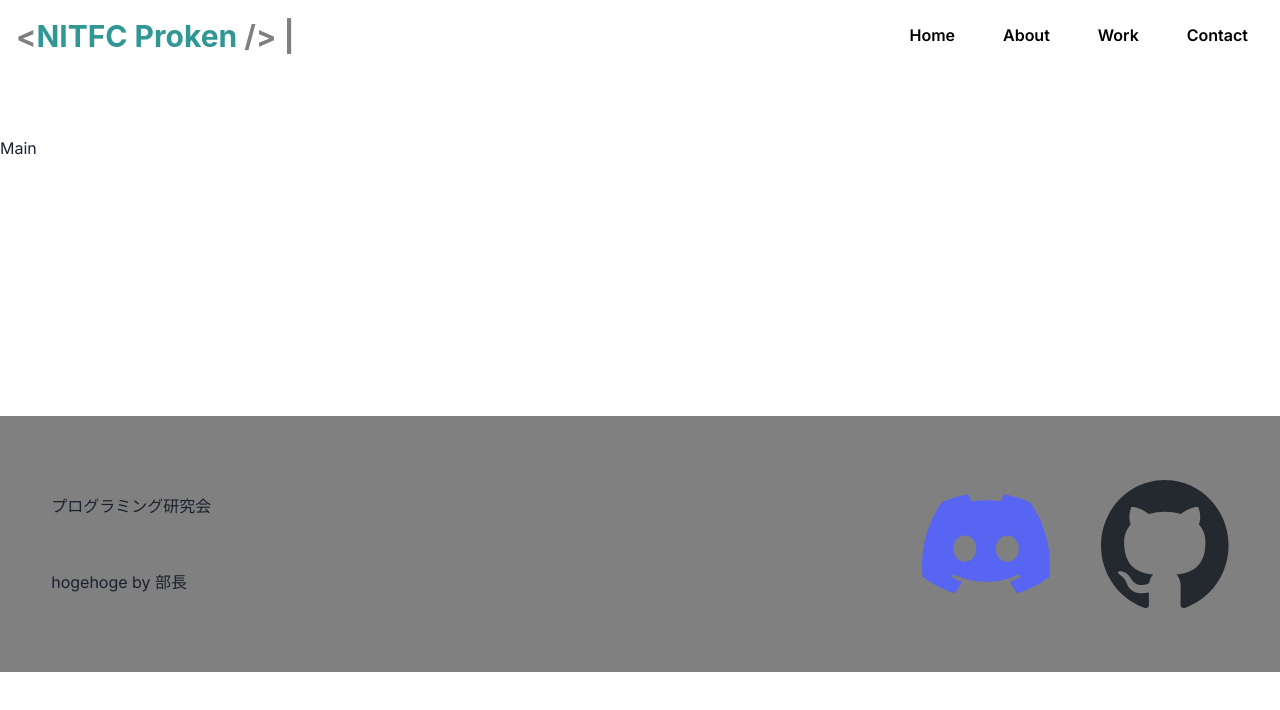
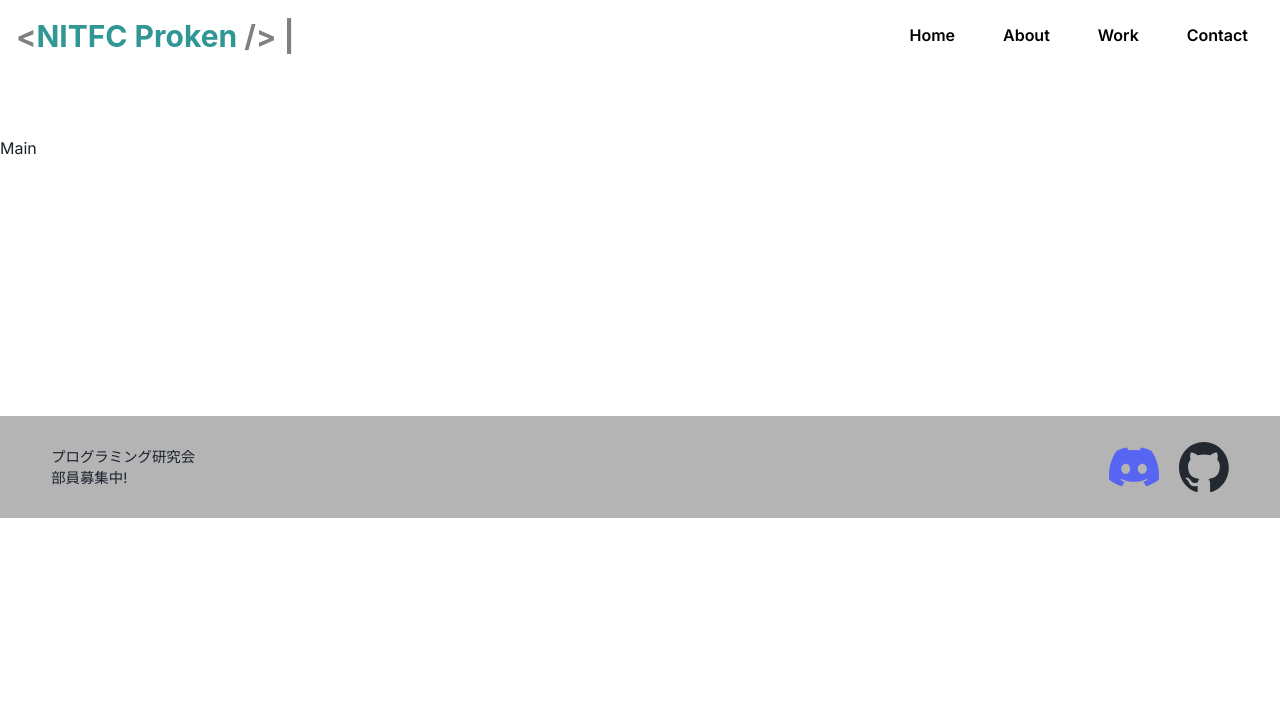
Before and after one commit to nitfc-proken/proken-hp, a Next.js app: page / in a window 1280 px wide. Shown: the top 710 px of the page. Built offline with nearby package versions, Linux system fonts and the light colour scheme.

Commit message:
画像のサイズを調節

```diff
--- a/app/components/Footer.tsx
+++ b/app/components/Footer.tsx
@@ -4,21 +4,22 @@ function Footer() {
  return (
   <>
    <div style={{ height: "20vw" }}></div>
-   <footer style={{ backgroundColor: "gray", height: "20vw", display: "flex", justifyContent: "space-between", alignItems: "center", padding: "4vw", maxHeight: "5%" }}>
-    <div style={{ display: "flex", flexDirection: "column", justifyContent: "right", gap: "4vw" }}>
-     <p>プログラミング研究会</p>
-     <p>hogehoge by 部長</p>
+   <footer style={{ backgroundColor: "rgb(180,180,180)", height: "auto", display: "flex", justifyContent: "space-between", alignItems: "center", padding: "4vw", maxHeight: "70px" }}>
+    <div style={{ display: "flex", flexDirection: "column", justifyContent: "right", gap: "50%" }}>
+     <p style={{ fontSize: "90%" }}>プログラミング研究会</p>
+     <p style={{ fontSize: "90%" }}>部員募集中!</p>
     </div>
-    <div style={{ display: "flex", justifyContent: "right", gap: "4vw" }}>
+    <div style={{ display: "flex", justifyContent: "right", alignItems: "center", gap: "20px" }}>
      <a href="https://discord.com/invite/your-discord-invite-link" target="_blank" rel="noopener noreferrer">
-      <Image src="svgs/discord-icon-svgrepo-com.svg" alt="discord-logo" boxSize="10vw" />
+      <Image src="svgs/discord-icon-svgrepo-com.svg" alt="discord-logo" width="50px" height="50px" /> {/* サイズを統一 */}
      </a>
      <a href="https://github.com/nitfc-proken" target="_blank" rel="noopener noreferrer">
-      <Image src="svgs/github-mark.svg" alt="github-logo" boxSize="10vw" />
+      <Image src="svgs/github-mark.svg" alt="github-logo" width="50px" height="50px" /> {/* サイズを統一 */}
      </a>
     </div>
    </footer>
   </>
  );
 }
+
 export default Footer;
```
